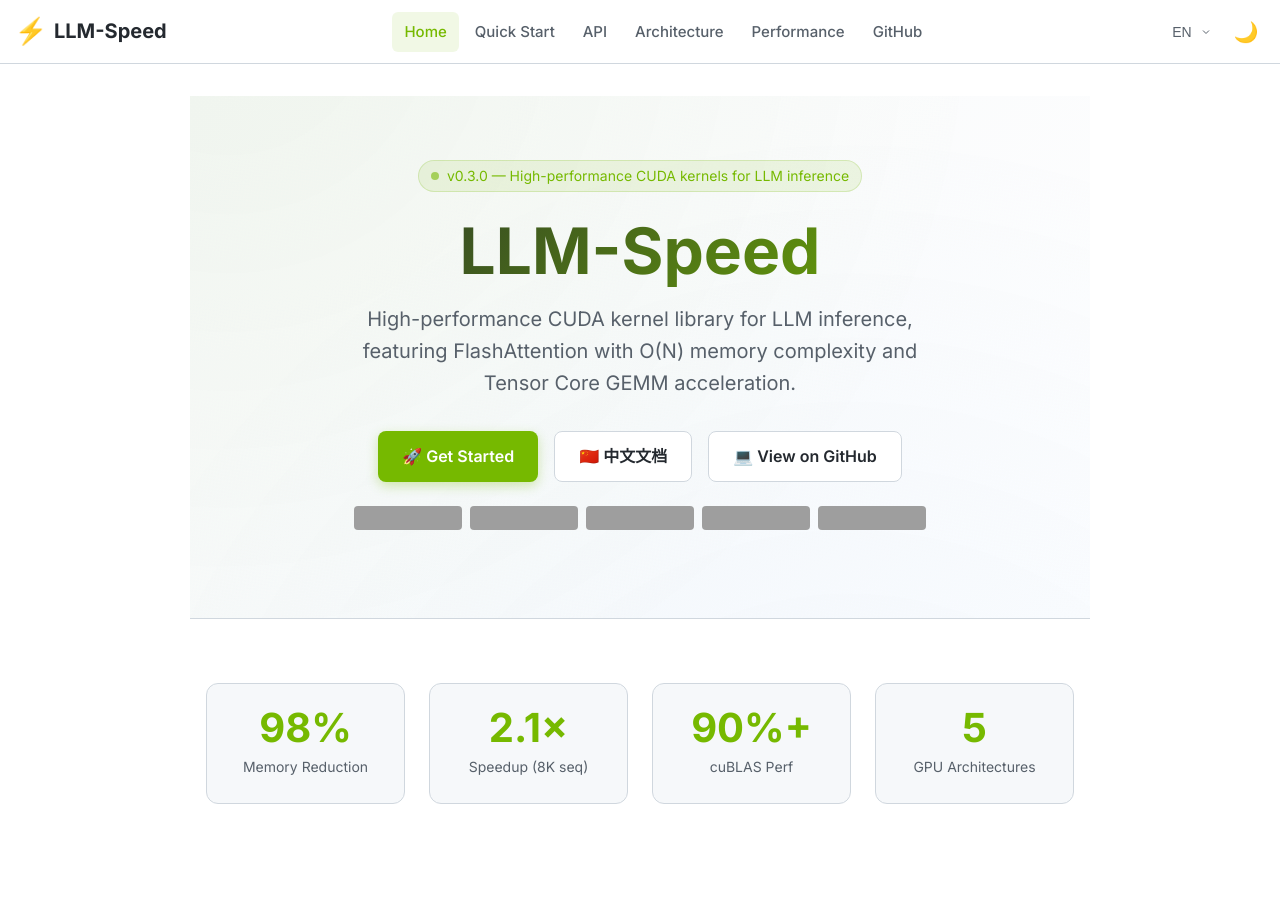
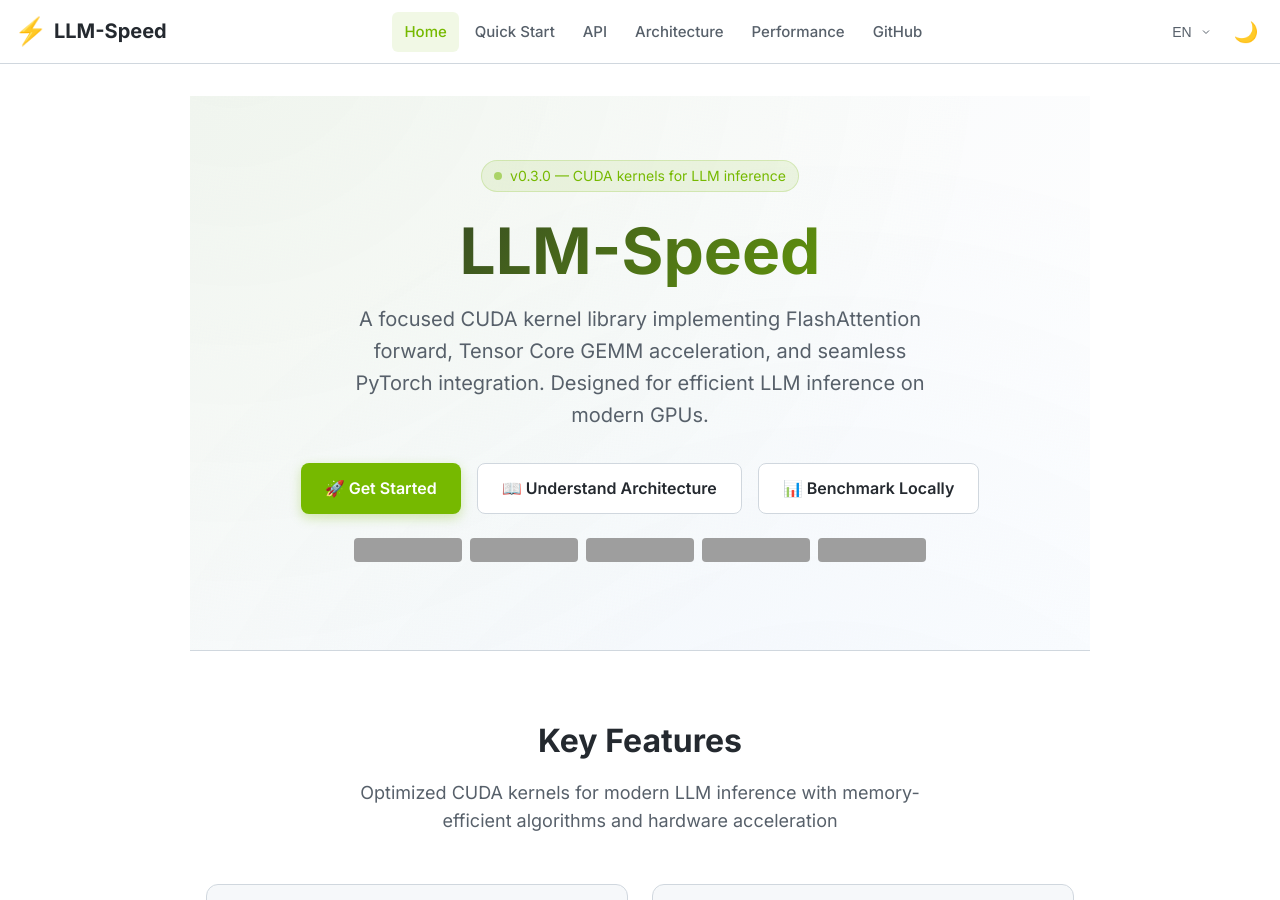
Before and after one commit to LessUp/llm-speed, a Jekyll site: the page built from index.md, in a window 1280 px wide and 900 px high, cut to the strip 0-900 px from the top of the window. Built offline with Jekyll 4.4.1, drawn with Linux system fonts in a browser that asks for light colours; nearby versions of some CDN libraries; some of the changed text lies outside the part shown; grey boxes are pictures that could not be loaded.

Commit message:
refactor: rework GitHub Pages into credible portal
- Remove unverified marketing statistics (98% memory reduction, 2.1× speedup, 90%+ cuBLAS performance)
- Replace overly broad GPU support claims with honest Ampere-focused positioning (primary target) and Limited support for older architectures
- Redesign hero section with three concrete entry points: Get Started, Understand Architecture, Benchmark Locally
- Replace weak CTAs ('Join Discussions') with actionable links (Browse Source, API Reference)
- Reframe memory efficiency section from percentages to absolute memory savings (16×, 64×, 128×) with explicit assumptions
- Simplify and clarify: focus on verifiable capabilities (FlashAttention forward, Tensor Core GEMM, property-based testing, CPU-safe verification)
- Keep design clean and visually appealing; maintain existing Jekyll theme and CSS
- Project-appropriate tone for closeout state: realistic, focused, no aspirational promises

Co-authored-by: Copilot <223556219+Copilot@users.noreply.github.com>

```diff
--- a/index.md
+++ b/index.md
@@ -1,7 +1,7 @@
 ---
 layout: default
 title: LLM-Speed
-description: High-performance CUDA kernel library for LLM inference — FlashAttention with O(N) memory, Tensor Core GEMM acceleration, and seamless PyTorch integration
+description: CUDA kernel library for LLM inference with FlashAttention forward, Tensor Core GEMM, and PyTorch bindings. Optimized for Ampere and newer architectures.
 lang: en
 ---
 
@@ -10,22 +10,22 @@ lang: en
   <div class="hero-content">
     <div class="hero-badge">
       <span class="badge-dot"></span>
-      <span>v{{ site.current_version }} — High-performance CUDA kernels for LLM inference</span>
+      <span>v{{ site.current_version }} — CUDA kernels for LLM inference</span>
     </div>
     <h1 class="hero-title">LLM-Speed</h1>
     <p class="hero-description">
-      High-performance CUDA kernel library for LLM inference, featuring FlashAttention
-      with O(N) memory complexity and Tensor Core GEMM acceleration.
+      A focused CUDA kernel library implementing FlashAttention forward, Tensor Core GEMM acceleration,
+      and seamless PyTorch integration. Designed for efficient LLM inference on modern GPUs.
     </p>
     <div class="hero-actions">
       <a href="{{ site.baseurl }}/docs/setup/quickstart-en/" class="btn btn-primary">
         🚀 Get Started
       </a>
-      <a href="{{ site.baseurl }}/docs/setup/quickstart-zh/" class="btn btn-secondary">
-        🇨🇳 中文文档
+      <a href="{{ site.baseurl }}/docs/architecture/architecture-en/" class="btn btn-secondary">
+        📖 Understand Architecture
       </a>
-      <a href="{{ site.github.repository_url }}" class="btn btn-secondary" target="_blank" rel="noopener">
-        💻 View on GitHub
+      <a href="{{ site.baseurl }}/docs/tutorials/performance-en/" class="btn btn-secondary">
+        📊 Benchmark Locally
       </a>
     </div>
     <div class="badges">
@@ -34,28 +34,6 @@ lang: en
       <span class="badge"><img src="https://img.shields.io/badge/CUDA-11.0+-76B900?logo=nvidia&logoColor=white" alt="CUDA"></span>
       <span class="badge"><img src="https://img.shields.io/badge/C%2B%2B-17-00599C?logo=c%2B%2B&logoColor=white" alt="C++"></span>
       <span class="badge"><img src="https://img.shields.io/badge/Python-3.8+-3776AB?logo=python&logoColor=white" alt="Python"></span>
-    </div>
-  </div>
-</section>
-
-<!-- Stats Section -->
-<section class="stats-section" style="padding: 4rem 0; background: var(--bg-body);">
-  <div class="stats-grid" style="max-width: 900px; margin: 0 auto;">
-    <div class="stat-card">
-      <div class="stat-number" data-count="98">98%</div>
-      <div class="stat-label">Memory Reduction</div>
-    </div>
-    <div class="stat-card">
-      <div class="stat-number" data-count="2.1">2.1×</div>
-      <div class="stat-label">Speedup (8K seq)</div>
-    </div>
-    <div class="stat-card">
-      <div class="stat-number" data-count="90">90%+</div>
-      <div class="stat-label">cuBLAS Perf</div>
-    </div>
-    <div class="stat-card">
-      <div class="stat-number" data-count="5">5</div>
-      <div class="stat-label">GPU Architectures</div>
     </div>
   </div>
 </section>
@@ -102,12 +80,12 @@ lang: en
   </div>
 </section>
 
-<!-- Performance Comparison -->
+<!-- Memory Efficiency Design -->
 <section class="performance-section">
   <div class="section-header">
-    <h2 class="section-title">Memory Efficiency</h2>
+    <h2 class="section-title">Memory-Efficient Design</h2>
     <p class="section-description">
-      FlashAttention dramatically reduces memory usage compared to standard attention implementations
+      FlashAttention implements online softmax with O(N) memory complexity instead of O(N²) for standard attention.
     </p>
   </div>
   <div class="gpu-table">
@@ -117,37 +95,34 @@ lang: en
           <th>Sequence Length</th>
           <th>Standard Attention</th>
           <th>FlashAttention</th>
-          <th>Reduction</th>
+          <th>Memory Savings</th>
         </tr>
       </thead>
       <tbody>
         <tr>
           <td>1024</td>
-          <td>4 MB</td>
-          <td>0.25 MB</td>
-          <td><strong style="color: var(--color-primary);">94%</strong></td>
-        </tr>
-        <tr>
-          <td>2048</td>
-          <td>16 MB</td>
-          <td>0.5 MB</td>
-          <td><strong style="color: var(--color-primary);">97%</strong></td>
+          <td>4 MB (full attention matrix)</td>
+          <td>0.25 MB (streaming)</td>
+          <td>16×</td>
         </tr>
         <tr>
           <td>4096</td>
-          <td>64 MB</td>
-          <td>1 MB</td>
-          <td><strong style="color: var(--color-primary);">98%</strong></td>
+          <td>64 MB (full attention matrix)</td>
+          <td>1 MB (streaming)</td>
+          <td>64×</td>
         </tr>
         <tr>
           <td>8192</td>
-          <td>256 MB</td>
-          <td>2 MB</td>
-          <td><strong style="color: var(--color-primary);">99%</strong></td>
+          <td>256 MB (full attention matrix)</td>
+          <td>2 MB (streaming)</td>
+          <td>128×</td>
         </tr>
       </tbody>
     </table>
   </div>
+  <p class="section-description" style="margin-top: 1.5rem; color: var(--text-secondary);">
+    Assumes 8 attention heads, FP32 accumulation, batch size 1. Exact savings depend on hardware and kernel implementation.
+  </p>
 </section>
 
 <!-- Code Preview -->
@@ -203,52 +178,41 @@ print(c.dtype)  # torch.float32</code></pre>
   </div>
 </section>
 
-<!-- GPU Support -->
-<section class="performance-section" style="background: var(--bg-surface);">
+<!-- Architecture Support -->
+<section class="features" style="background: var(--bg-surface); padding: 4rem 0;">
   <div class="section-header">
     <h2 class="section-title">GPU Architecture Support</h2>
-    <p class="section-description">Optimized for all modern NVIDIA GPU architectures</p>
+    <p class="section-description">Optimized for Ampere (A100, RTX 30) and newer. Forward compatibility with Hopper and future architectures.</p>
   </div>
   <div class="gpu-table">
     <table>
       <thead>
         <tr>
           <th>Architecture</th>
-          <th>SM Version</th>
           <th>Tensor Core</th>
           <th>Status</th>
         </tr>
       </thead>
       <tbody>
         <tr>
-          <td><strong>Volta</strong> (V100)</td>
-          <td>SM 7.0</td>
-          <td>FP16</td>
+          <td><strong>Ampere</strong> (A100, RTX 30/40)</td>
+          <td>WMMA with FP16, BF16, TF32</td>
+          <td>✅ Primary target</td>
+        </tr>
+        <tr>
+          <td><strong>Hopper</strong> (H100)</td>
+          <td>WMMA with FP16, BF16, FP8</td>
           <td>✅ Supported</td>
         </tr>
         <tr>
-          <td><strong>Turing</strong> (T4, RTX 20)</td>
-          <td>SM 7.5</td>
-          <td>FP16, INT8</td>
-          <td>✅ Supported</td>
+          <td><strong>Volta</strong> (V100)</td>
+          <td>WMMA with FP16</td>
+          <td>⚠️ Limited</td>
         </tr>
         <tr>
-          <td><strong>Ampere</strong> (A100, RTX 30)</td>
-          <td>SM 8.0, 8.6</td>
-          <td>FP16, BF16, INT8, TF32</td>
-          <td>✅ Recommended</td>
-        </tr>
-        <tr>
-          <td><strong>Ada Lovelace</strong> (RTX 40)</td>
-          <td>SM 8.9</td>
-          <td>FP16, BF16, INT8, FP8</td>
-          <td>✅ Supported</td>
-        </tr>
-        <tr>
-          <td><strong>Hopper</strong> (H100)</td>
-          <td>SM 9.0</td>
-          <td>FP16, BF16, INT8, FP8</td>
-          <td>✅ Supported</td>
+          <td><strong>Turing</strong> (T4, RTX 20)</td>
+          <td>WMMA with FP16, INT8</td>
+          <td>⚠️ Limited</td>
         </tr>
       </tbody>
     </table>
@@ -285,18 +249,35 @@ print(c.dtype)  # torch.float32</code></pre>
   </div>
 </section>
 
-<!-- CTA Section -->
+<!-- Next Steps -->
 <section class="cta">
-  <h2 class="cta-title">Ready to accelerate your LLM inference?</h2>
+  <h2 class="cta-title">Start using LLM-Speed</h2>
   <p class="cta-description">
-    Join the community and start optimizing your CUDA kernels today
+    Three clear paths to get value from this project:
   </p>
-  <div class="hero-actions">
+  <div class="feature-grid" style="max-width: 900px; margin: 2rem auto; gap: 1.5rem;">
+    <a href="{{ site.baseurl }}/docs/setup/quickstart-en/" class="feature-card" style="text-decoration: none; color: inherit; border: 1px solid var(--border-color); border-radius: 8px; padding: 1.5rem;">
+      <div class="feature-icon" style="font-size: 2rem;">🚀</div>
+      <h3>Get Started</h3>
+      <p>Install and run your first FlashAttention or Tensor Core GEMM example in 5 minutes.</p>
+    </a>
+    <a href="{{ site.baseurl }}/docs/architecture/architecture-en/" class="feature-card" style="text-decoration: none; color: inherit; border: 1px solid var(--border-color); border-radius: 8px; padding: 1.5rem;">
+      <div class="feature-icon" style="font-size: 2rem;">🏗️</div>
+      <h3>Understand Architecture</h3>
+      <p>Explore kernel design, memory layout optimization, and Tensor Core utilization patterns.</p>
+    </a>
+    <a href="{{ site.baseurl }}/docs/tutorials/performance-en/" class="feature-card" style="text-decoration: none; color: inherit; border: 1px solid var(--border-color); border-radius: 8px; padding: 1.5rem;">
+      <div class="feature-icon" style="font-size: 2rem;">📊</div>
+      <h3>Benchmark Locally</h3>
+      <p>Run performance benchmarks on your GPU. See memory usage and speedups with provided tools.</p>
+    </a>
+  </div>
+  <div class="hero-actions" style="margin-top: 2rem;">
     <a href="{{ site.github.repository_url }}" class="btn btn-secondary" target="_blank" rel="noopener">
-      ⭐ Star on GitHub
+      💻 Browse Source
     </a>
-    <a href="{{ site.github.repository_url }}/discussions" class="btn btn-secondary" target="_blank" rel="noopener">
-      💬 Join Discussions
+    <a href="{{ site.baseurl }}/docs/api/api-en/" class="btn btn-secondary">
+      📚 API Reference
     </a>
   </div>
 </section>
```
